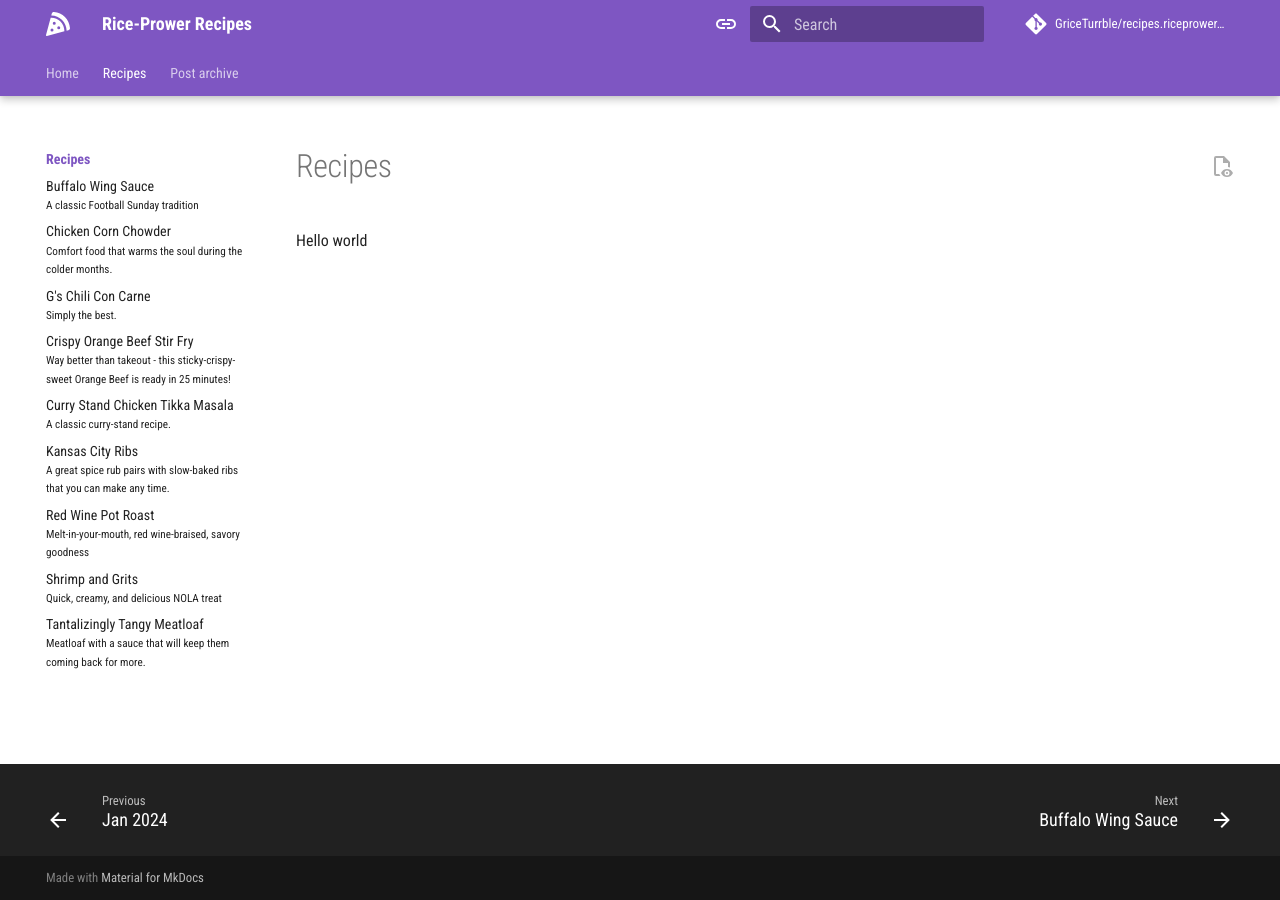
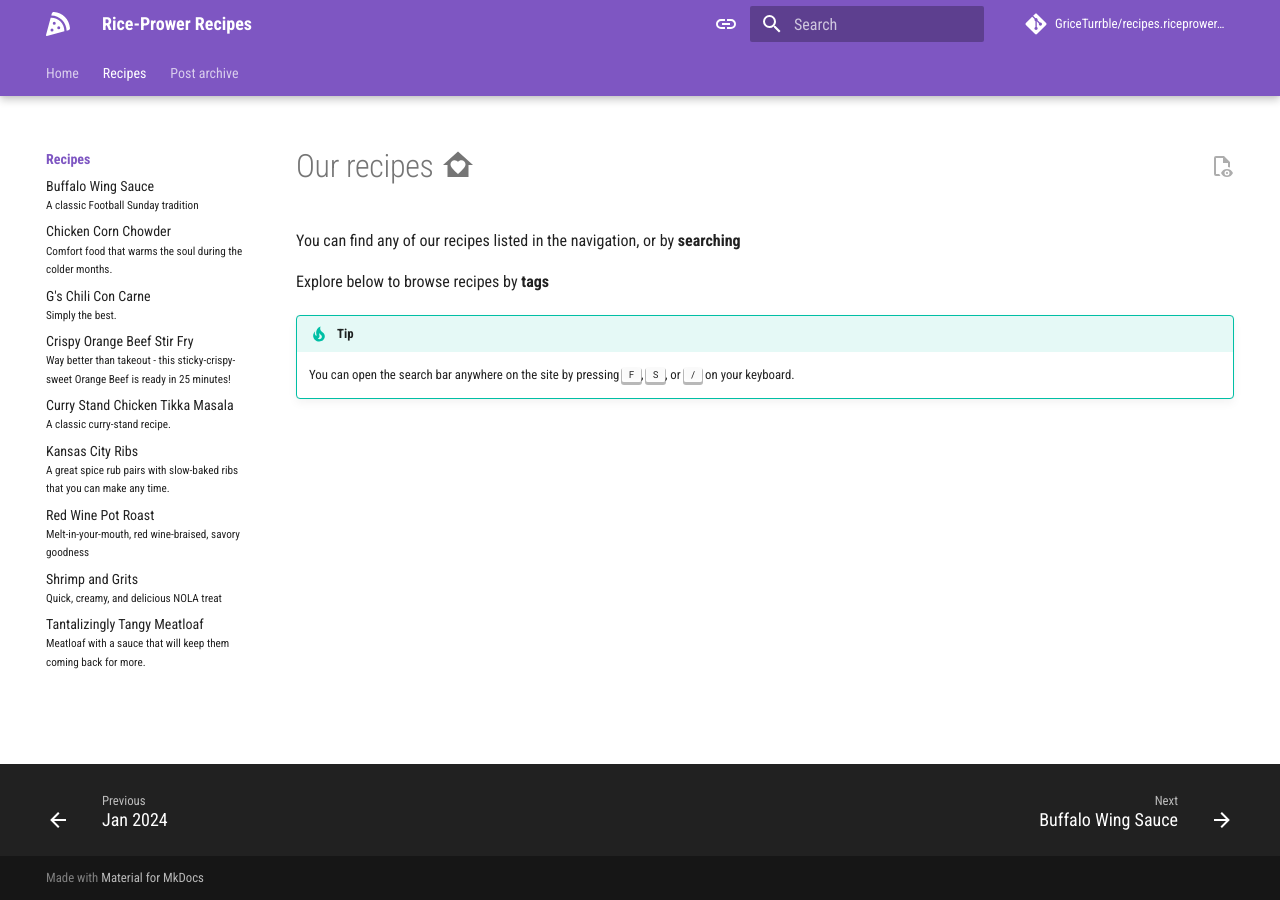
Before and after one commit to GriceTurrble/recipes.riceprower.com, an MkDocs documentation site: the page built from docs/recipes/index.md, in a window 1280 px wide. Built offline with MkDocs 1.6.1 and Material for MkDocs 9.7.7, drawn with Linux system fonts in a browser that asks for light colours; comment, search, counter and statistics services are not loaded.

Commit message:
feat: more content in the recipe tags index

```diff
--- a/docs/recipes/index.md
+++ b/docs/recipes/index.md
@@ -1,5 +1,14 @@
-# Recipes
+---
+title: Recipes
+---
 
-Hello world
+# Our recipes :material-home-heart:
+
+You can find any of our recipes listed in the navigation, or by **searching**
+
+Explore below to browse recipes by **tags**
+
+!!! tip
+    You can open the search bar anywhere on the site by pressing ++f++, ++s++, or ++slash++ on your keyboard.
 
 <!-- material/tags -->
```
